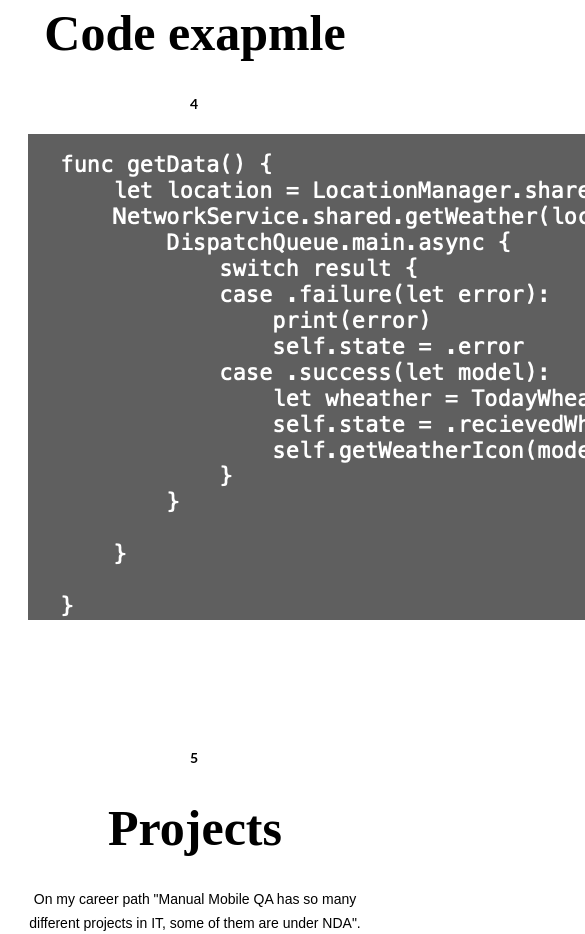
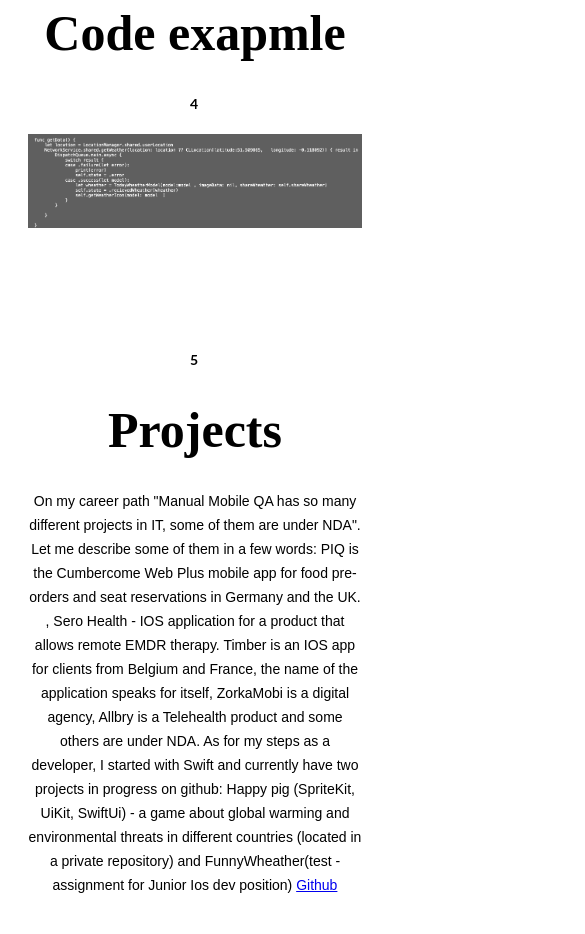
Before and after one commit to DimaKozhanovsky/rsschool-cv, a plain HTML site: page index.html in a window 390 px wide. Shown: the part 3600-4534 px from the top of the page, 585 px wide, since content can reach past the window. Drawn offline with Linux system fonts and the light colour scheme.

Commit message:
feat: Add class forimage

```diff
--- a/index.html
+++ b/index.html
@@ -162,7 +162,7 @@ For example, <a href="#footer"> will navigate to the <div id="footer"> within th
     <div class="makecenter" id="codeexample">
       <h1> Code exapmle </h1>
       <h4>4</h4>
-    <img src="./assets/images/Code.png" alt="Code Best" >
+    <img class="forimage" src="./assets/images/Code.png" alt="Code Best" >
 
     </div>
     <!-- codeexample -->
@@ -184,7 +184,7 @@ For example, <a href="#footer"> will navigate to the <div id="footer"> within th
       </p>
     </div>
     <!--./projects-->
-    <div class="makecenter" id="contact">
+    <div class="makecenter " id="contact">
       <!---->
       <h4>5</h4>
       <h1> Contact </h1>
--- a/style.css
+++ b/style.css
@@ -175,6 +175,8 @@ body {
         margin-top: -18.75px;
         margin-left: -7.95px
     }
+
+
 }
 
 @media only screen and (min-width:1200px) {
@@ -190,6 +192,8 @@ body {
         margin-top: -25px;
         margin-left: -10.6px
     }
+
+
 }
 
 @-webkit-keyframes rotation { /* at-rules), они начинаются с символа @, например, @font-face. «Эт-правила» ещё называют CSS-директивами*/
@@ -785,6 +789,7 @@ fieldset {
     .gifformobile{
         size: 50px 50px;
     }
+
 }
 
 @media (max-width: 768px) {
@@ -792,6 +797,7 @@ fieldset {
         width: 90%;
         left: 2em;
     }
+
 }
 
 @media (max-width: 500px) {
@@ -811,6 +817,7 @@ fieldset {
         list-style: none;
         margin: 10px 0;
     }
+
 }
 
 @media (max-width: 420px) {
@@ -820,6 +827,14 @@ fieldset {
     nav li a {
         font-size: 10px;
     }
+    .forimage {
+
+        overflow-x: scroll;
+        width:100%;
+        display: block;
+
+        }
+
 }
 .makecenter {
 
```
